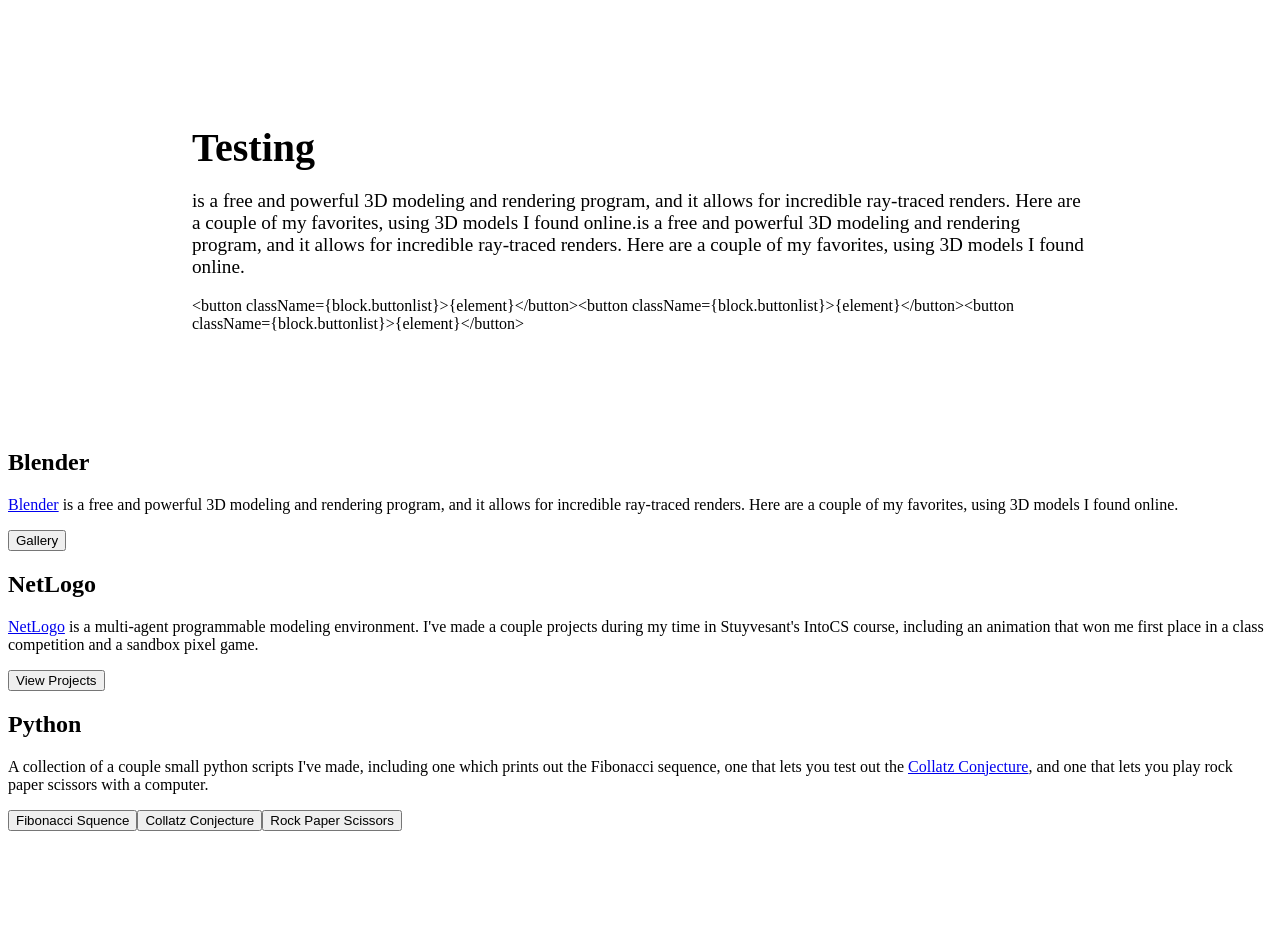
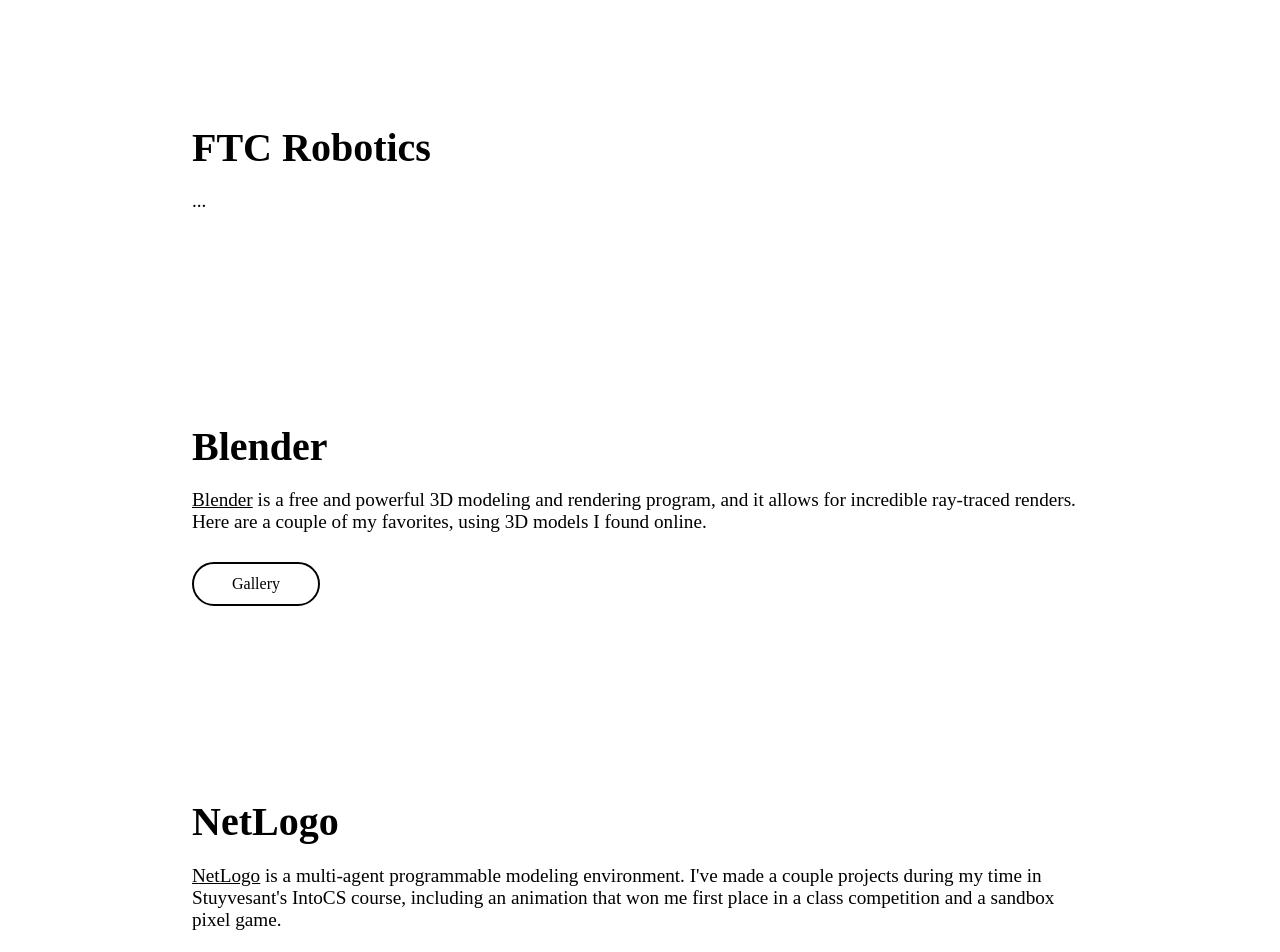
Before and after one commit to pserb/pserb-me-2024, a Next.js app: page /portfolio in a window 1280 px wide. Shown: the part 300-1252 px from the top of the page. Before the commit the page ends 1139 px from the top, so only its background shows below. Built offline with nearby package versions, Linux system fonts and the light colour scheme.

Commit message:
implement block component

```diff
--- a/components/Block.js
+++ b/components/Block.js
@@ -8,14 +8,7 @@ export default function Block({ children, title, smallButton, mediumButton, butt
         } else if (mediumButton != null) {
             return <button className={block.buttonmd}>{mediumButton}</button>
         } else if (buttonList != null) {
-            console.log(buttonList)
-            console.log(buttonList[0])
-            var list = ""
-            buttonList.forEach(element => {
-                list += `<button className={block.buttonlist}>{element}</button>`
-                console.log(list)
-            });
-            return list
+            return <> { buttonList.map((x, i) => <button className={block.buttonlist} key={i}>{x}</button> )} </>
         }
     };
 
--- a/pages/portfolio.js
+++ b/pages/portfolio.js
@@ -1,6 +1,7 @@
 import Head from 'next/head'
 import Image from 'next/image'
 import pf from '../styles/Portfolio.module.scss'
+import block from '../styles/Block.module.scss';
 import Link from 'next/link'
 import Block from '../components/Block'
 
@@ -17,37 +18,26 @@ export default function Home() {
           <h1 className={pf.title}><span className={pf.subtitle}>paul serbanescu</span>Portfolio</h1>
         </div>
 
-        <Block title="Testing" buttonList={[1, 2, 3]}>
+        {/* <Block title="Testing" buttonList={[1, 2, 3]}>
         is a free and powerful 3D modeling and rendering program, and it allows for incredible ray-traced renders. Here are a couple of my favorites, using 3D models I found online.is a free and powerful 3D modeling and rendering program, and it allows for incredible ray-traced renders. Here are a couple of my favorites, using 3D models I found online.
+        </Block> */}
+
+        <Block title="FTC Robotics">
+          ...
         </Block>
 
+        <Block title="Blender" smallButton="Gallery">
+          <a className={block.link} href="https://www.blender.org/" target="_blank" rel="noreferrer">Blender</a> is a free and powerful 3D modeling and rendering program, and it allows for incredible ray-traced renders. Here are a couple of my favorites, using 3D models I found online.
+        </Block>
 
-        <div className={pf.content}>
-          <div className={pf.section}>
-            <h2 className={pf.sectiontitle}>Blender</h2>
-            <p className={pf.sectioncontent}><a className={pf.link} href="https://www.blender.org/" target="_blank" rel="noreferrer">Blender</a> is a free and powerful 3D modeling and rendering program, and it allows for incredible ray-traced renders. Here are a couple of my favorites, using 3D models I found online.</p>
-            <button className={pf.buttonsm}>Gallery</button>
-          </div>
-        </div>
-          {/* <span className={pf.dot}>&bull;</span> */}
-          <div className={pf.content}>
-            <div className={pf.section}>
-              <h2 className={pf.sectiontitle}>NetLogo</h2>
-              <p className={pf.sectioncontent}><a className={pf.link} href="https://ccl.northwestern.edu/netlogo/" target="_blank" rel="noreferrer">NetLogo</a> is a multi-agent programmable modeling environment. I&apos;ve made a couple projects during my time in Stuyvesant&apos;s IntoCS course, including an animation that won me first place in a class competition and a sandbox pixel game.</p>
-              <button className={pf.buttonmd}>View Projects</button>
-            </div>
-          </div>
-          {/* <span className={pf.dot}>&bull;</span> */}
-          <div className={pf.content}>
-            <div className={pf.section}>
-              <h2 className={pf.sectiontitle}>Python</h2>
-              <p className={pf.sectioncontent}>A collection of a couple small python scripts I&apos;ve made, including one which prints out the Fibonacci sequence, one that lets you test out the <a className={pf.link} href="https://en.wikipedia.org/wiki/Collatz_conjecture" target="_blank" rel="noreferrer">Collatz Conjecture</a>, and one that lets you play rock paper scissors with a computer.</p>
-              <button className={pf.buttonlist}>Fibonacci Squence</button>
-              <button className={pf.buttonlist}>Collatz Conjecture</button>
-              <button className={pf.buttonlist}>Rock Paper Scissors</button>
-            </div>
-          </div>
-        {/* </div> */}
+        <Block title="NetLogo" mediumButton="View Projects">
+          <a className={block.link} href="https://ccl.northwestern.edu/netlogo/" target="_blank" rel="noreferrer">NetLogo</a> is a multi-agent programmable modeling environment. I&apos;ve made a couple projects during my time in Stuyvesant&apos;s IntoCS course, including an animation that won me first place in a class competition and a sandbox pixel game.
+        </Block>
+
+        <Block title="Python" buttonList={["Fibonacci Squence","Collatz Conjecture","Rock Paper Scissors"]}>
+        A collection of a couple small python scripts I&apos;ve made, including one which prints out the Fibonacci sequence, one that lets you test out the <a className={pf.link} href="https://en.wikipedia.org/wiki/Collatz_conjecture" target="_blank" rel="noreferrer">Collatz Conjecture</a>, and one that lets you play rock paper scissors with a computer.
+        </Block>
+
       </main>
 
     </div>
```
